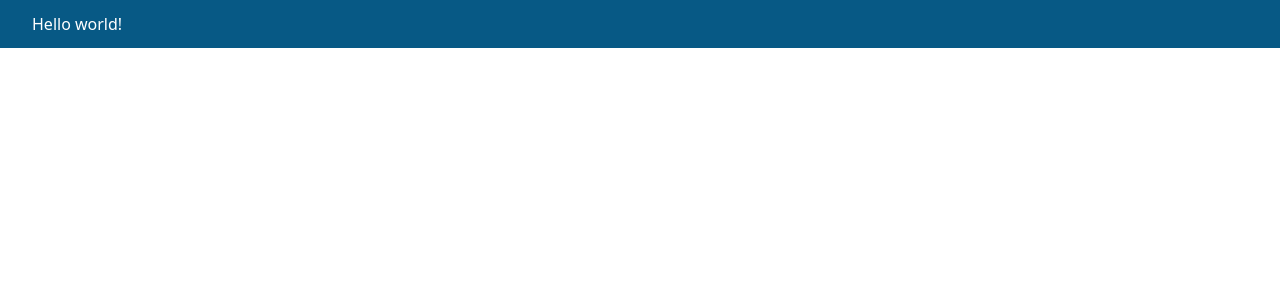
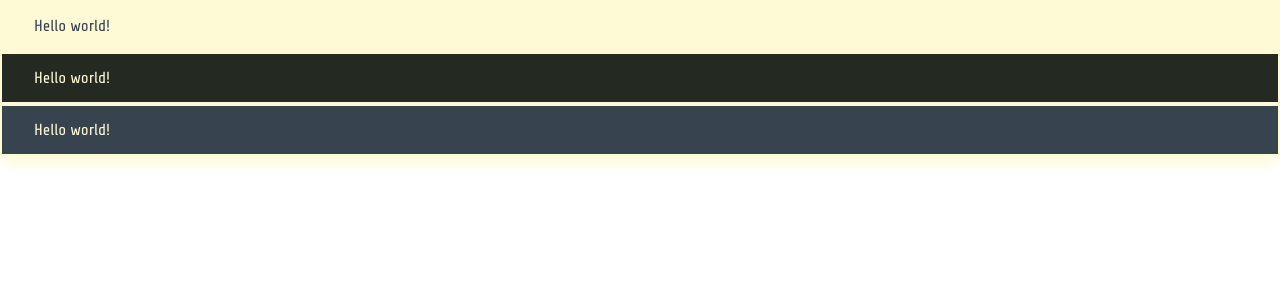
Before and after one commit to JackScheff420/sitzplatzbuchung, a React (Create React App) app: page / in a window 1280 px wide. Shown: the top 300 px of the page. Built offline with nearby package versions, Linux system fonts and the light colour scheme.

Commit message:
theme festgelegt

```diff
--- a/public/index.html
+++ b/public/index.html
@@ -1,6 +1,12 @@
 <!DOCTYPE html>
 <html lang="en">
   <head>
+    <link rel="preconnect" href="https://fonts.googleapis.com" />
+    <link rel="preconnect" href="https://fonts.gstatic.com" crossorigin />
+    <link
+      href="https://fonts.googleapis.com/css2?family=Share+Tech&display=swap"
+      rel="stylesheet"
+    />
     <meta charset="utf-8" />
     <link rel="icon" href="%PUBLIC_URL%/favicon.ico" />
     <meta name="viewport" content="width=device-width, initial-scale=1" />
--- a/src/App.js
+++ b/src/App.js
@@ -1,11 +1,16 @@
-import "./style/app.css"
 
 function App() {
   return (
     <div className="App">
-      <h1 className="text-white px-4 sm:px-8 py-2 sm:py-3 bg-sky-700 hover:bg-sky-800">
-      Hello world!
-      </h1>
+      <div className="text-secondarytheme bg-primarytheme border-2 border-primarytheme shadow-lg shadow-primarytheme px-4 sm:px-8 py-2 sm:py-3">
+        Hello world!
+      </div>
+      <div className="text-primarytheme bg-accenttheme border-2 border-primarytheme shadow-lg shadow-primarytheme px-4 sm:px-8 py-2 sm:py-3">
+        Hello world!
+      </div>
+      <div className="text-primarytheme bg-secondarytheme border-2 border-primarytheme shadow-lg shadow-primarytheme px-4 sm:px-8 py-2 sm:py-3">
+        Hello world!
+      </div>
     </div>
   );
 }
--- a/src/index.js
+++ b/src/index.js
@@ -1,5 +1,6 @@
 import React from 'react';
 import ReactDOM from 'react-dom/client';
+import "./style/app.css"
 import App from './App';
 
 const root = ReactDOM.createRoot(document.getElementById('root'));
--- a/tailwind.config.js
+++ b/tailwind.config.js
@@ -2,11 +2,16 @@
 module.exports = {
   content: ["./src/**/*.{js,jsx,ts,tsx}"],
   theme: {
+    fontFamily: {
+      sans: ['"Share Tech"', "sans-serif"],
+    },
+
     extend: {
 
       colors: {
-        'theme':'#87ceeb',
-        'theme-alt':'#093ab3',
+        'primarytheme':'#fffad6',
+        'secondarytheme':'#374450',
+        'accenttheme' : '#242a22'
       },
 
     },
```
